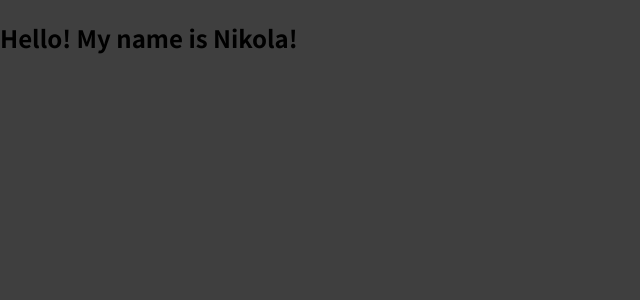
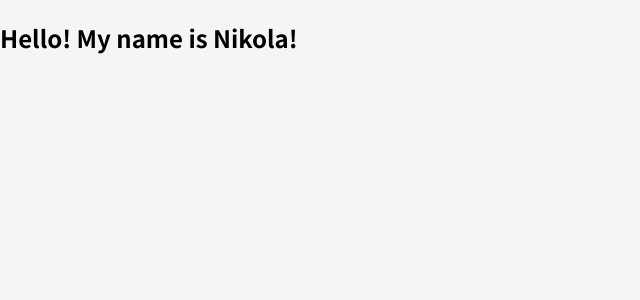
Before and after one commit to NikolaSirakov2/REACT-PROJECT, a JavaScript app in the folder 01-starting-setup/: page / in a window 1280 px wide. Shown: the top 300 px of the page, without its empty margins (0-640 px from the left). Built offline with nearby package versions, Linux system fonts and the light colour scheme.

Commit message:
Update index.css

```diff
--- a/01-starting-setup/src/index.css
+++ b/01-starting-setup/src/index.css
@@ -10,5 +10,5 @@ html {
 
 body {
   margin: 0;
-  background-color: #3f3f3f;
+  background-color: whitesmoke;
 }
```
